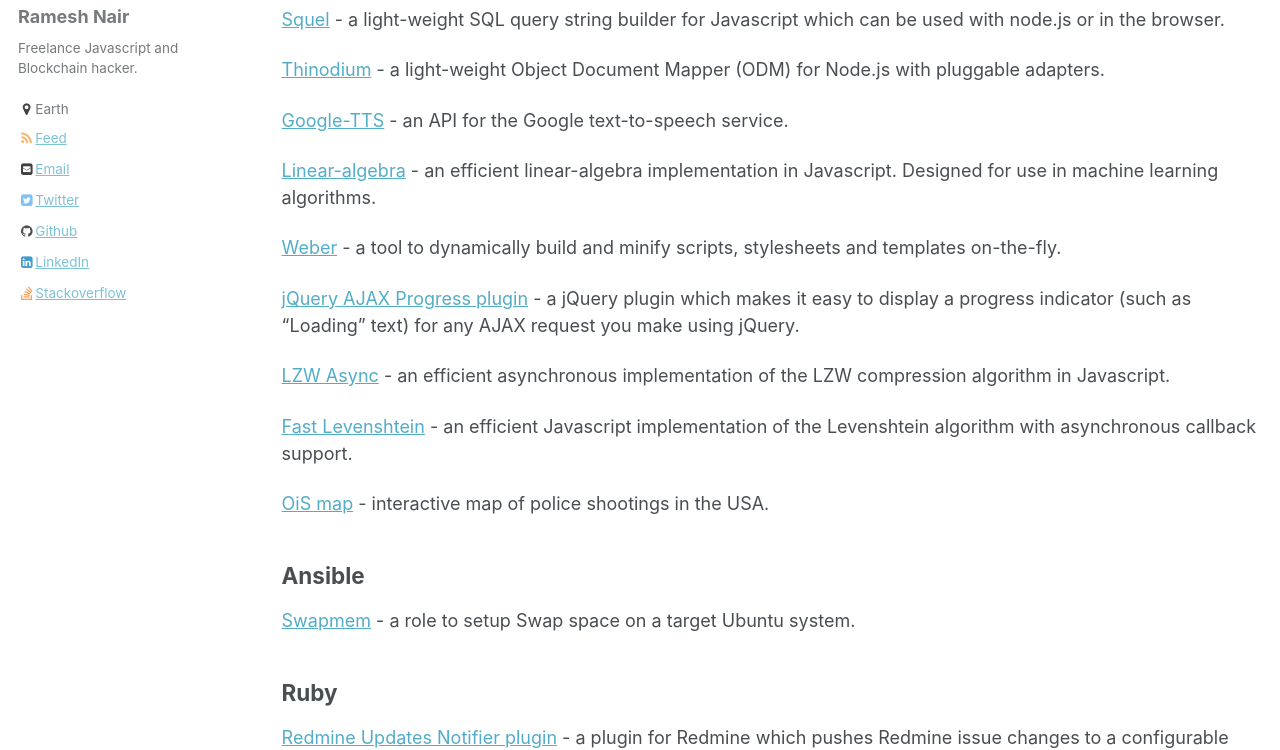
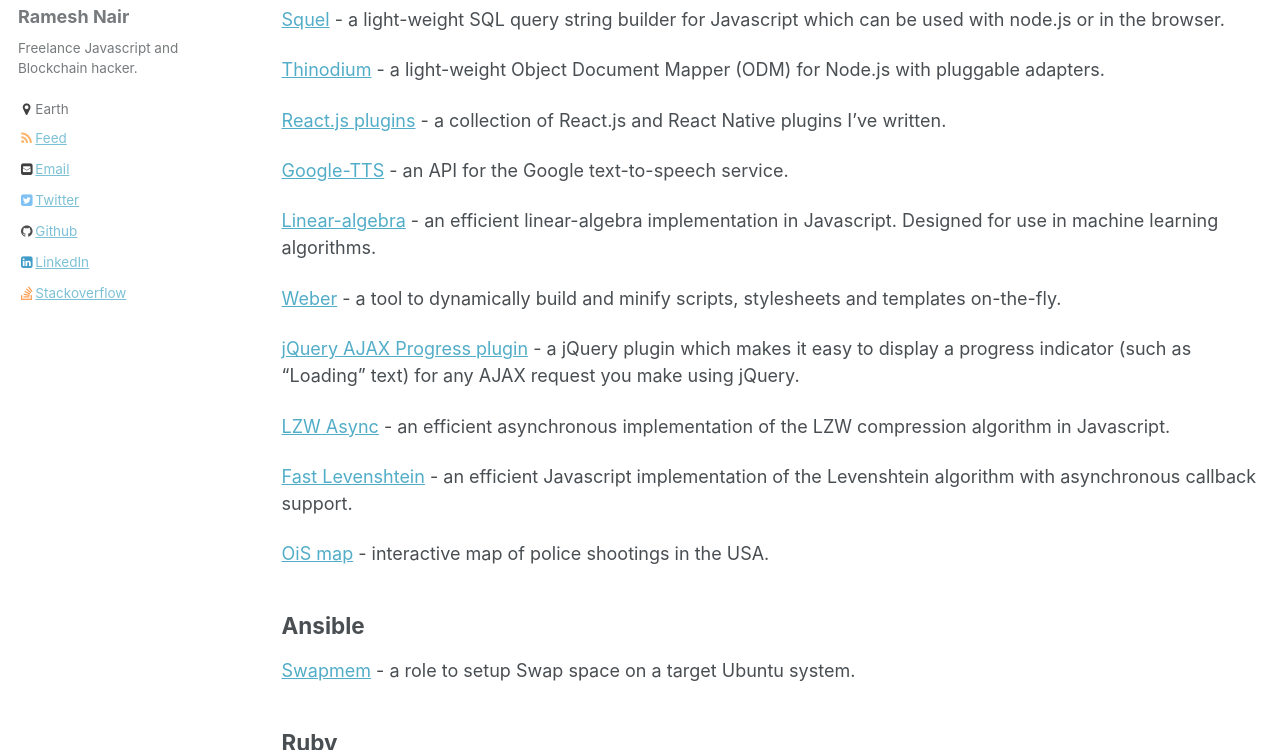
Before and after one commit to hiddentao/hiddentao.com, a Jekyll site: the page built from code/index.md, in a window 1280 px wide and 900 px high, scrolled down 663 px, cut to the strip 150-900 px from the top of the window. Built offline with Jekyll 4.4.1, drawn with Linux system fonts in a browser that asks for light colours.

Commit message:
update code page again

```diff
--- a/code/index.md
+++ b/code/index.md
@@ -26,6 +26,8 @@
 [Squel](http://squeljs.org/ "SQL query string builder") - a light-weight SQL query string builder for Javascript which can be used with node.js or in the browser.
 
 [Thinodium](https://thinodium.github.io/ "Node.js ODM") - a light-weight Object Document Mapper (ODM) for Node.js with pluggable adapters.
+
+[React.js plugins](https://github.com/hiddentao?utf8=%E2%9C%93&tab=repositories&q=react&type=source&language=) - a collection of React.js and React Native plugins I've written.
 
 [Google-TTS](https://github.com/hiddentao/google-tts "Google Text-to-speech API") - an API for the Google text-to-speech service.
 
```
